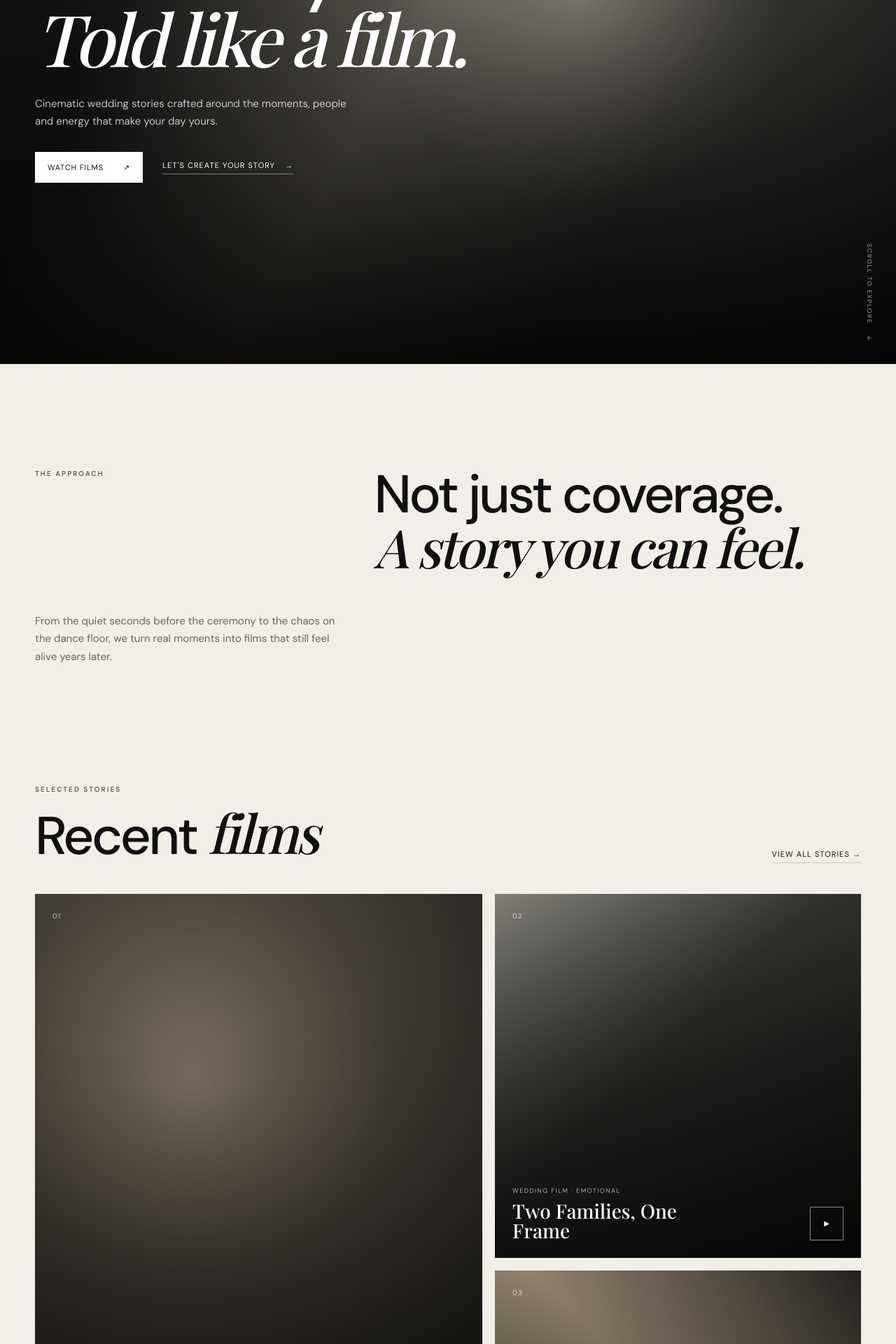
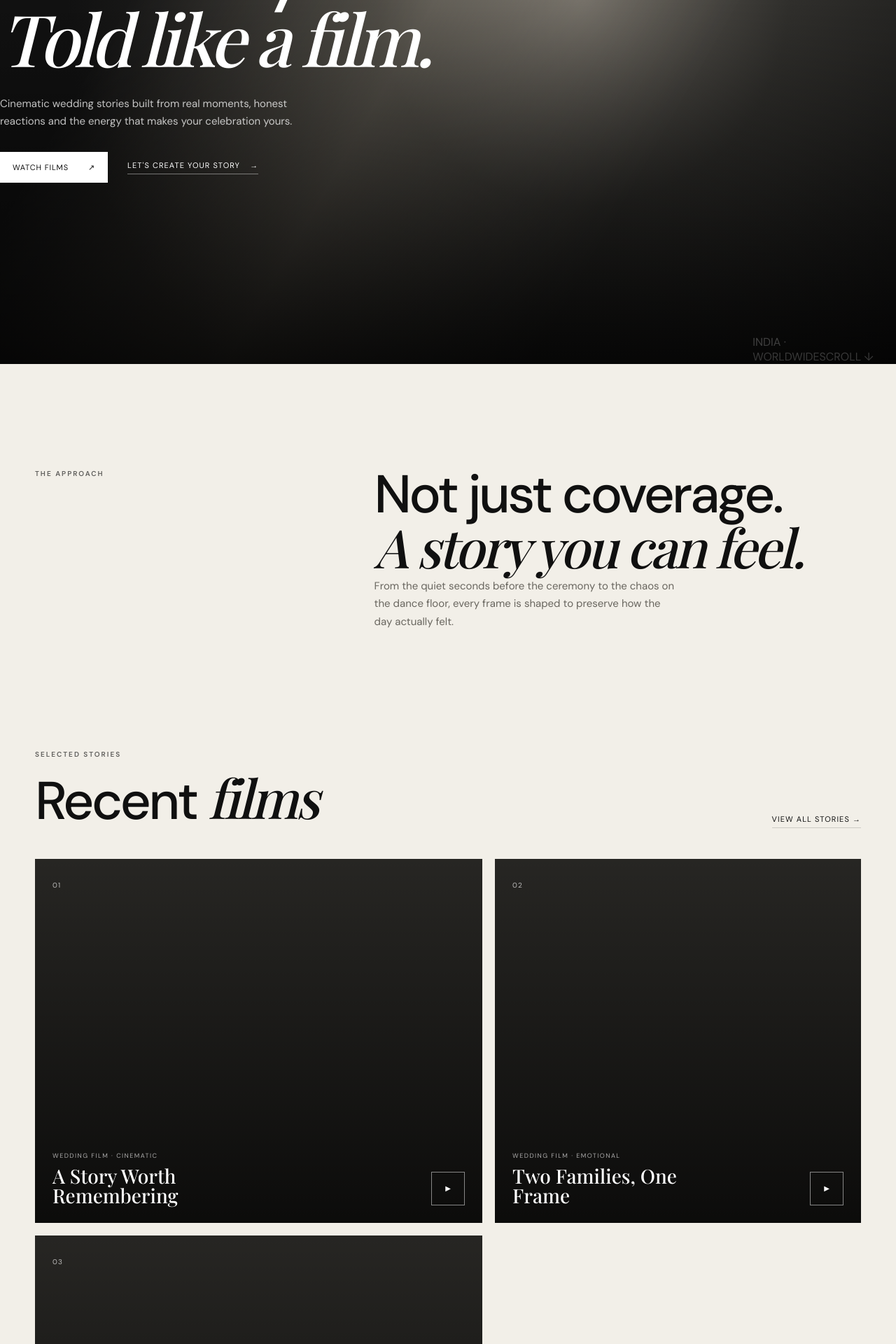
Before and after one commit to akshatpatidar27june-bit/BILLING-SYSTEM, a Next.js app: page / in a window 1280 px wide. Shown: the part 280-2200 px from the top of the page at 70% size. Built offline with nearby package versions, Linux system fonts and the light colour scheme; a web font is replaced by a local one.

Commit message:
feat: upgrade cinematic StoryCreateEditor homepage

```diff
--- a/app/page.tsx
+++ b/app/page.tsx
@@ -1,17 +1,10 @@
-const featuredFilms = [
-  { title: "A Story Worth Remembering", meta: "Wedding Film · Cinematic" },
-  { title: "Two Families, One Frame", meta: "Wedding Film · Emotional" },
-  { title: "The Celebration Begins", meta: "Reel · Same-Day Edit" },
+const films = [
+  { title: "A Story Worth Remembering", meta: "Wedding Film · Cinematic", className: "film-one" },
+  { title: "Two Families, One Frame", meta: "Wedding Film · Emotional", className: "film-two" },
+  { title: "The Celebration Begins", meta: "Same-Day Edit · Reel", className: "film-three" },
 ];
 
-const services = [
-  "Wedding Films",
-  "Wedding Reels",
-  "Same-Day Edits",
-  "Pre-Wedding Films",
-  "Event Films",
-  "Creator Editing",
-];
+const services = ["Wedding Films", "Wedding Reels", "Same-Day Edits", "Pre-Wedding Films", "Event Films", "Creator Editing"];
 
 export default function Home() {
   return (
@@ -19,9 +12,7 @@ export default function Home() {
       <nav className="nav container">
         <a className="brand" href="#top">STORY<span>CREATE</span>EDITOR</a>
         <div className="nav-links">
-          <a href="#films">Films</a>
-          <a href="#services">Services</a>
-          <a href="#about">About</a>
+          <a href="#films">Films</a><a href="#services">Services</a><a href="#about">About</a>
           <a className="nav-cta" href="#contact">Book Your Date</a>
         </div>
       </nav>
@@ -31,64 +22,33 @@ export default function Home() {
         <div className="hero-content container">
           <p className="eyebrow">WEDDING FILMS · REELS · EDITING</p>
           <h1>Your story.<br /><em>Told like a film.</em></h1>
-          <p className="hero-copy">Cinematic wedding stories crafted around the moments, people and energy that make your day yours.</p>
+          <p className="hero-copy">Cinematic wedding stories built from real moments, honest reactions and the energy that makes your celebration yours.</p>
           <div className="actions">
             <a className="button button-light" href="#films">Watch Films <span>↗</span></a>
             <a className="text-link" href="#contact">Let&apos;s create your story <span>→</span></a>
           </div>
         </div>
-        <div className="scroll-note">SCROLL TO EXPLORE <span>↓</span></div>
+        <div className="hero-meta"><span>INDIA · WORLDWIDE</span><span>SCROLL ↓</span></div>
       </section>
 
       <section className="statement container">
         <p className="eyebrow">THE APPROACH</p>
-        <h2>Not just coverage.<br /><em>A story you can feel.</em></h2>
-        <p className="section-copy">From the quiet seconds before the ceremony to the chaos on the dance floor, we turn real moments into films that still feel alive years later.</p>
+        <div><h2>Not just coverage.<br /><em>A story you can feel.</em></h2><p className="section-copy">From the quiet seconds before the ceremony to the chaos on the dance floor, every frame is shaped to preserve how the day actually felt.</p></div>
       </section>
 
       <section className="films container" id="films">
-        <div className="section-head">
-          <div><p className="eyebrow">SELECTED STORIES</p><h2>Recent <em>films</em></h2></div>
-          <a className="text-link dark" href="#contact">View all stories →</a>
-        </div>
+        <div className="section-head"><div><p className="eyebrow">SELECTED STORIES</p><h2>Recent <em>films</em></h2></div><a className="text-link dark" href="/films">View all stories →</a></div>
         <div className="film-grid">
-          {featuredFilms.map((film, index) => (
-            <article className={`film-card film-${index + 1}`} key={film.title}>
-              <div className="film-number">0{index + 1}</div>
-              <div className="film-card-bottom"><p>{film.meta}</p><h3>{film.title}</h3></div>
-              <div className="play">▶</div>
-            </article>
-          ))}
+          {films.map((film, i) => <a className={`film-card ${film.className}`} href="/films" key={film.title}><span className="film-number">0{i + 1}</span><div className="film-card-bottom"><p>{film.meta}</p><h3>{film.title}</h3></div><span className="play">▶</span></a>)}
         </div>
       </section>
 
-      <section className="services" id="services">
-        <div className="container">
-          <p className="eyebrow">WHAT WE CREATE</p>
-          <div className="services-layout">
-            <h2>Built around<br /><em>your story.</em></h2>
-            <div className="service-list">
-              {services.map((service, index) => <div className="service-row" key={service}><span>0{index + 1}</span><strong>{service}</strong><span>↗</span></div>)}
-            </div>
-          </div>
-        </div>
-      </section>
+      <section className="services" id="services"><div className="container"><p className="eyebrow">WHAT WE CREATE</p><div className="services-layout"><h2>Built around<br /><em>your story.</em></h2><div className="service-list">{services.map((service, i) => <a className="service-row" href="#contact" key={service}><span>0{i + 1}</span><strong>{service}</strong><span>↗</span></a>)}</div></div></div></section>
 
-      <section className="about container" id="about">
-        <div><p className="eyebrow">THE PERSON BEHIND THE EDIT</p><h2>Every wedding has<br /><em>its own rhythm.</em></h2></div>
-        <div className="about-copy"><p>StoryCreateEditor is built around one idea: your wedding film should feel like <em>you</em>, not a template.</p><p>We chase the in-between moments, the honest reactions and the little details that become your favourite memories.</p><a className="text-link dark" href="#contact">Meet the creator →</a></div>
-      </section>
+      <section className="about container" id="about"><div><p className="eyebrow">THE PERSON BEHIND THE EDIT</p><h2>Every wedding has<br /><em>its own rhythm.</em></h2></div><div className="about-copy"><p>StoryCreateEditor is built around one idea: your wedding film should feel like <em>you</em>, not a template.</p><p>We chase the in-between moments, the honest reactions and the details that become your favourite memories.</p><a className="text-link dark" href="#contact">Meet the creator →</a></div></section>
 
-      <section className="contact" id="contact">
-        <div className="container contact-inner">
-          <p className="eyebrow">LET&apos;S MAKE SOMETHING MEANINGFUL</p>
-          <h2>Your date.<br /><em>Your people. Your film.</em></h2>
-          <p>Tell us a little about your wedding and the story you want to remember.</p>
-          <a className="button button-light" href="mailto:hello@storycreateeditor.com">Start an enquiry <span>↗</span></a>
-        </div>
-      </section>
-
-      <footer className="footer container"><span>© 2026 STORYCREATEEDITOR</span><span>CINEMATIC WEDDING STORIES</span></footer>
+      <section className="contact" id="contact"><div className="container contact-inner"><p className="eyebrow">LET&apos;S MAKE SOMETHING MEANINGFUL</p><h2>Your date.<br /><em>Your people. Your film.</em></h2><p>Tell us about your wedding, your dates and the story you want to remember.</p><a className="button button-light" href="/book">Start an enquiry <span>↗</span></a></div></section>
+      <footer className="footer container"><span>© 2026 STORYCREATEEDITOR</span><span>CINEMATIC WEDDING STORIES · WEDDING FILMS · REELS</span></footer>
     </main>
   );
 }
```
